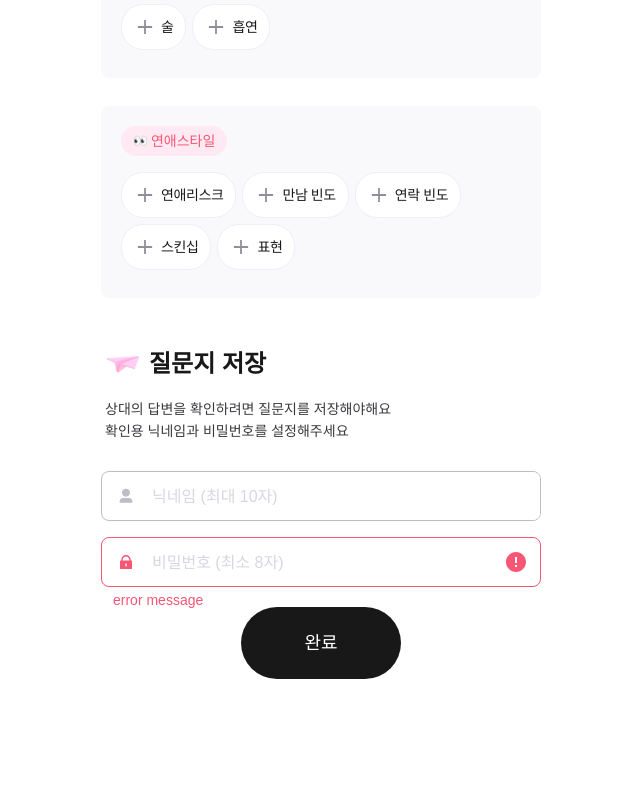
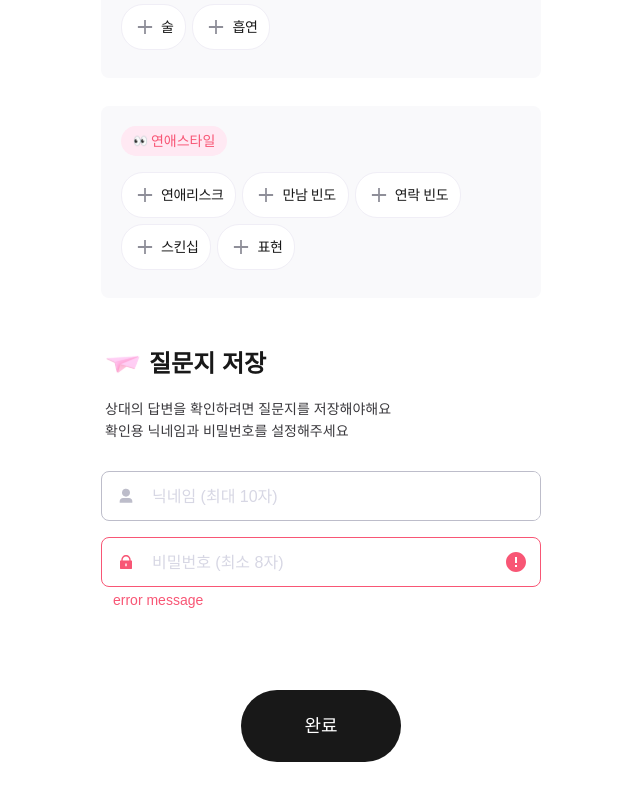
Before and after one commit to kkomyoung/love-document-client, a React (Create React App) app: page /research in a window 1280 px wide. Shown: the part 553-1353 px from the top of the page, without its empty margins (319-959 px from the left). Before the commit the page ends 1280 px from the top, so only its background shows below. Built offline with nearby package versions, Linux system fonts and the light colour scheme; a web font is replaced by a local one.

Commit message:
chore: ButtonArea prop 수정

```diff
--- a/src/pages/Onboarding.jsx
+++ b/src/pages/Onboarding.jsx
@@ -25,7 +25,7 @@ function Onboarding() {
           소개팅을 하기 전 상대방이 나의 이상형과 얼마나 비슷한지 확인할 수 있는
           서비스 입니다. 질문지를 만들고 상대에게 공유해 확인해 보세요 😍
         </TextDesc>
-        <ButtonArea mt="11">
+        <ButtonArea margin="11rem 0 0 0">
           <RoundButton large text="다음"></RoundButton>
         </ButtonArea>
       </StyledAirticle>
--- a/src/pages/Research.jsx
+++ b/src/pages/Research.jsx
@@ -79,7 +79,7 @@ function Research() {
             </form>
           </StyledLoginFormArea>
         </StyledSectionLogin>
-        <ButtonArea mt="8.3">
+        <ButtonArea margin="8.3rem 0 0">
           <RoundButton large text="완료"></RoundButton>
         </ButtonArea>
       </article>
```
